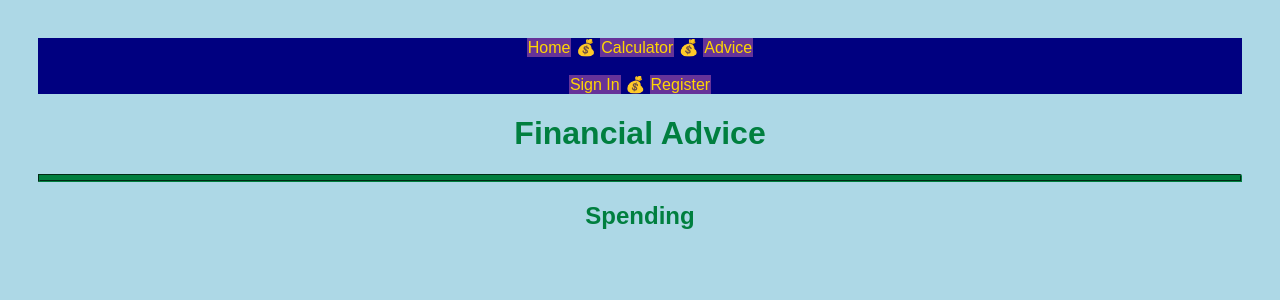
After one commit to e-evensen/BudgetAll, a Flask app: page /advice in a window 1280 px wide. The commit adds this page. Shown: the top 300 px of the page. Run offline with Flask 3, Linux system fonts and the light colour scheme.

Commit message:
Started The Financial Advice Page

```diff
--- a/main.py
+++ b/main.py
@@ -264,6 +264,10 @@ def create_app(config_name):
                 login_form = LoginForm()
                 return render_template('login.html', form=login_form)
 
+        @app.route('/advice')
+        def advice():
+            return render_template('advice.html')
+
         return app
 
 
--- /dev/null
+++ b/templates/advice.html
@@ -0,0 +1,19 @@
+<!DOCTYPE html>
+<html lang="en">
+<head>
+    <meta charset="UTF-8">
+    <title>Title</title>
+    <link rel="stylesheet" href="{{ url_for('static', filename='main.css') }}">
+    <link rel="stylesheet" href="{{ url_for('static', filename='forms.css') }}">
+</head>
+    <body>
+        {% extends "template.html" %}
+        {% block content %}
+
+        <h1>Financial Advice</h1>
+        <hr>
+
+        <h2>Spending</h2>
+        {% endblock %}
+    </body>
+</html>
--- a/templates/template.html
+++ b/templates/template.html
@@ -10,7 +10,8 @@
       <div class="navdiv">
         <nav>
             <a href="{{ url_for('index') }}" class="mainNav">Home</a> 💰
-            <a href="{{ url_for('calculator')}}" class="mainNav">Calculator</a>
+            <a href="{{ url_for('calculator')}}" class="mainNav">Calculator</a> 💰
+            <a href="{{ url_for('advice')}}" class="mainNav">Advice</a>
         </nav>
         </div>
         <br>
```
